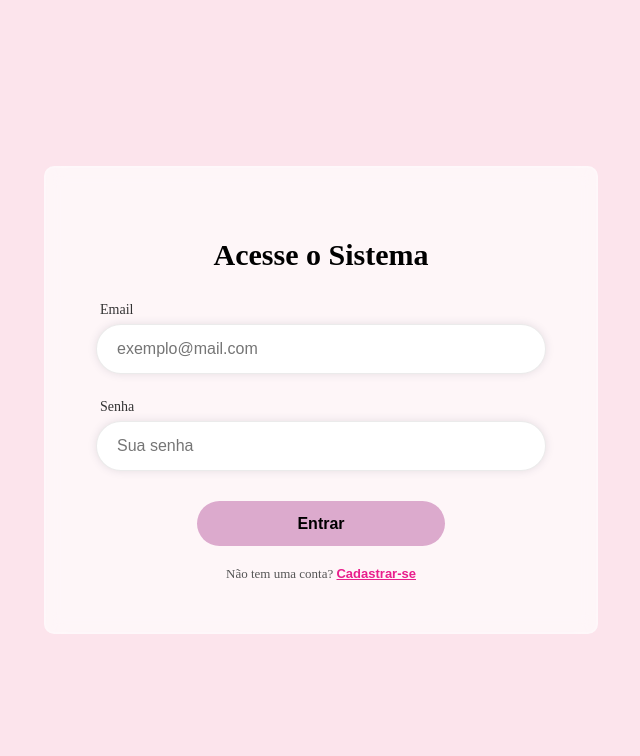
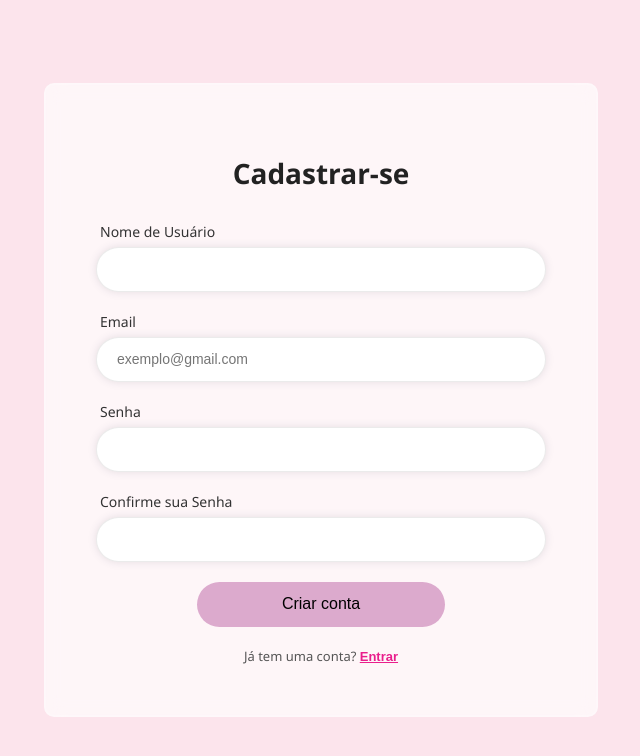
Before and after one commit to raqsoli/EngSoftware, a React (Vite) app: page /cadastro in a window 1280 px wide. Shown: the top 756 px of the page, without its empty margins (319-959 px from the left). Built offline with nearby package versions, Linux system fonts and the light colour scheme.

Commit message:
feat: implementa tela de cadastro + navegacao - refs #9>

```diff
--- a/src/App.jsx
+++ b/src/App.jsx
@@ -1,12 +1,15 @@
-import { BrowserRouter } from 'react-router-dom'
+import { BrowserRouter, Routes, Route } from 'react-router-dom'
 import Login from './Components/Login/Login'
-
-//Com a vinda do backend esse arquivo pode mudar com a implementação de rotas protegidas e token de autenticação
+import CadastroUsuario from './Components/CadastroUsuario/CadastroUsuario'
 
 function App() {
   return (
     <BrowserRouter>
-      <Login />
+      <Routes>
+        <Route path="/" element={<Login />} />
+        <Route path="/cadastro" element={<CadastroUsuario />} />
+        <Route path="/home" element={<div>Home (em breve)</div>} />
+      </Routes>
     </BrowserRouter>
   )
 }
--- /dev/null
+++ b/src/Components/CadastroUsuario/CadastroUsuario.css
@@ -0,0 +1,130 @@
+/* ── Página geral ── */
+.cadastro-page {
+  min-height: 100vh;
+  background-color: #fce4ec;
+  display: flex;
+  align-items: center;
+  justify-content: center;
+  font-family: 'Segoe UI', sans-serif;
+}
+
+/* ── Container central ── */
+.cadastro-container {
+  width: 450px;
+  background-color: rgba(255, 255, 255, 0.65);
+  backdrop-filter: blur(10px);
+  border: 2px solid rgba(255, 255, 255, 0.2);
+  padding: 50px 50px;
+  border-radius: 10px;
+}
+
+/* ── Título ── */
+.cadastro-title {
+  text-align: center;
+  font-size: 28px;
+  font-weight: 700;
+  color: #222;
+  margin-bottom: 30px;
+}
+
+/* ── Campo ── */
+.cadastro-field {
+  margin-bottom: 20px;
+}
+
+.cadastro-label {
+  display: block;
+  margin-bottom: 6px;
+  font-size: 14px;
+  font-weight: 500;
+  color: #333;
+  padding-left: 4px;
+}
+
+.cadastro-input {
+  width: 100%;
+  height: 45px;
+  outline: none;
+  border: 1px solid rgba(0, 0, 0, 0.08);
+  border-radius: 40px;
+  font-size: 14px;
+  padding: 0 20px;
+  box-shadow: 0 0 10px rgba(0, 0, 0, 0.1);
+  box-sizing: border-box;
+  background-color: #fff;
+}
+
+.cadastro-input:focus {
+  border-color: #e91e8c;
+}
+
+/* ── Erro de campo ── */
+.cadastro-error {
+  font-size: 12px;
+  color: #e91e8c;
+  margin: 6px 0 0 8px;
+}
+
+/* ── Erro do servidor ── */
+.cadastro-server-error {
+  font-size: 13px;
+  color: #e91e8c;
+  text-align: center;
+  margin-bottom: 12px;
+  font-weight: 500;
+}
+
+/* ── Input com erro ── */
+.input-error {
+  border-color: #e91e8c !important;
+}
+
+/* ── Botão criar conta ── */
+.cadastro-btn {
+  width: 55%;
+  height: 45px;
+  background-color: rgb(220, 170, 205);
+  border: none;
+  outline: none;
+  border-radius: 40px;
+  cursor: pointer;
+  font-size: 16px;
+  font-weight: 530;
+  margin: 10px auto 0 auto;
+  display: block;
+  transition: background-color 0.2s;
+}
+
+.cadastro-btn:hover {
+  background-color: #e91e8c;
+  color: #fff;
+}
+
+/* ── Link de volta pro login ── */
+.cadastro-login-link {
+  text-align: center;
+  margin-top: 20px;
+  font-size: 13px;
+  color: #555;
+}
+
+.cadastro-login-btn {
+  background: none !important;
+  border: none !important;
+  width: auto !important;
+  height: auto !important;
+  color: #e91e8c !important;
+  font-size: 13px !important;
+  font-weight: 600 !important;
+  cursor: pointer;
+  padding: 0 !important;
+  text-decoration: underline;
+  display: inline !important;
+  margin: 0 !important;
+  box-shadow: none !important;
+  border-radius: 0 !important;
+}
+
+.cadastro-login-btn:hover {
+  color: #c2185b !important;
+}
--- /dev/null
+++ b/src/Components/CadastroUsuario/CadastroUsuario.jsx
@@ -0,0 +1,198 @@
+import { useState } from "react";
+import { useNavigate } from "react-router-dom";
+import "./CadastroUsuario.css";
+
+export default function Cadastro() {
+  const navigate = useNavigate();
+
+  // Estados dos campos
+  const [username, setUsername] = useState("");
+  const [email, setEmail] = useState("");
+  const [password, setPassword] = useState("");
+  const [confirmPassword, setConfirmPassword] = useState("");
+
+  // Estados de erro — mesmo padrão do Login.jsx
+  const [usernameError, setUsernameError] = useState("");
+  const [emailError, setEmailError] = useState("");
+  const [passwordError, setPasswordError] = useState("");
+  const [confirmPasswordError, setConfirmPasswordError] = useState("");
+
+  // Erro retornado pelo back — ex: email já cadastrado
+  // TODO: quando o back estiver pronto, preencher esse estado com o erro da API
+  const [serverError, setServerError] = useState("");
+
+  // Mesma função de validação do Login.jsx
+  const validateEmail = (email) => {
+    const emailRegex = /^[^\s@]+@[^\s@]+\.[^\s@]+$/;
+    return emailRegex.test(email);
+  };
+
+  const handleSubmit = (event) => {
+    event.preventDefault();
+
+    // Reseta todos os erros antes de validar
+    setUsernameError("");
+    setEmailError("");
+    setPasswordError("");
+    setConfirmPasswordError("");
+    setServerError("");
+
+    let hasError = false;
+
+    // Valida nome de usuário — não pode ser vazio
+    if (username.trim() === "") {
+      setUsernameError("Digite um nome de usuário.");
+      hasError = true;
+    }
+
+    // Valida formato do email — mesmo padrão do Login.jsx
+    if (!validateEmail(email)) {
+      setEmailError("Digite um email válido.");
+      hasError = true;
+    }
+
+    // Valida senha — mínimo 6 caracteres e pelo menos 1 letra maiúscula
+    if (password.length < 6) {
+      setPasswordError("A senha deve ter pelo menos 6 caracteres.");
+      hasError = true;
+    } else if (!/[A-Z]/.test(password)) {
+      setPasswordError("A senha deve conter pelo menos 1 letra maiúscula.");
+      hasError = true;
+    }
+
+    // Valida confirmação de senha
+    if (confirmPassword !== password) {
+      setConfirmPasswordError("As senhas não coincidem.");
+      hasError = true;
+    }
+
+    // Se houver erro, interrompe e não envia
+    if (hasError) return;
+
+    // TODO: quando o back estiver pronto, substituir por chamada à API:
+    // fetch('url-da-api/cadastro', {
+    //   method: 'POST',
+    //   headers: { 'Content-Type': 'application/json' },
+    //   body: JSON.stringify({ username, email, password })
+    // })
+    // .then(res => {
+    //   if (res.status === 409) {
+    //     setServerError("Este email já está cadastrado.");
+    //     return;
+    //   }
+    //   navigate('/home');
+    // })
+
+    // Por enquanto, navega direto para a homepage
+    navigate("/home");
+  };
+
+  return (
+    <div className="cadastro-page">
+      <div className="cadastro-container">
+        <h1 className="cadastro-title">Cadastrar-se</h1>
+
+        <form onSubmit={handleSubmit}>
+
+          {/* Campo Nome de Usuário */}
+          <div className="cadastro-field">
+            <label className="cadastro-label" htmlFor="username">
+              Nome de Usuário
+            </label>
+            <input
+              id="username"
+              className={`cadastro-input ${usernameError ? "input-error" : ""}`}
+              type="text"
+              placeholder=""
+              value={username}
+              onChange={(e) => {
+                setUsername(e.target.value);
+                setUsernameError("");
+              }}
+            />
+            {usernameError && <p className="cadastro-error">{usernameError}</p>}
+          </div>
+
+          {/* Campo Email */}
+          <div className="cadastro-field">
+            <label className="cadastro-label" htmlFor="email">
+              Email
+            </label>
+            <input
+              id="email"
+              className={`cadastro-input ${emailError ? "input-error" : ""}`}
+              type="email"
+              placeholder="exemplo@gmail.com"
+              value={email}
+              onChange={(e) => {
+                setEmail(e.target.value);
+                setEmailError("");
+              }}
+            />
+            {emailError && <p className="cadastro-error">{emailError}</p>}
+          </div>
+
+          {/* Campo Senha */}
+          <div className="cadastro-field">
+            <label className="cadastro-label" htmlFor="password">
+              Senha
+            </label>
+            <input
+              id="password"
+              className={`cadastro-input ${passwordError ? "input-error" : ""}`}
+              type="password"
+              placeholder=""
+              value={password}
+              onChange={(e) => {
+                setPassword(e.target.value);
+                setPasswordError("");
+              }}
+            />
+            {passwordError && <p className="cadastro-error">{passwordError}</p>}
+          </div>
+
+          {/* Campo Confirmar Senha */}
+          <div className="cadastro-field">
+            <label className="cadastro-label" htmlFor="confirmPassword">
+              Confirme sua Senha
+            </label>
+            <input
+              id="confirmPassword"
+              className={`cadastro-input ${confirmPasswordError ? "input-error" : ""}`}
+              type="password"
+              placeholder=""
+              value={confirmPassword}
+              onChange={(e) => {
+                setConfirmPassword(e.target.value);
+                setConfirmPasswordError("");
+              }}
+            />
+            {confirmPasswordError && <p className="cadastro-error">{confirmPasswordError}</p>}
+          </div>
+
+          {/* Erro do servidor — ex: email já cadastrado */}
+          {/* TODO: esse erro virá do back quando a API retornar erro 409 */}
+          {serverError && <p className="cadastro-server-error">{serverError}</p>}
+
+          <button type="submit" className="cadastro-btn">
+            Criar conta
+          </button>
+
+        </form>
+
+        {/* ✅ Link de volta pro login — estava faltando */}
+        <div className="cadastro-login-link">
+          <span>Já tem uma conta? </span>
+          <button
+            className="cadastro-login-btn"
+            onClick={() => navigate('/')}
+            type="button"
+          >
+            Entrar
+          </button>
+        </div>
+
+      </div>
+    </div>
+  );
+}
```
Also changed, not shown: 1 other file (tests, documents, lock files or other folders).
